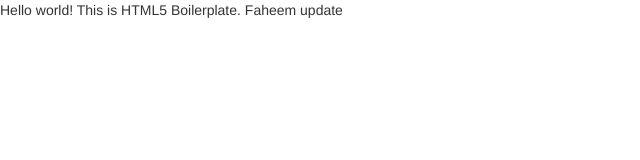
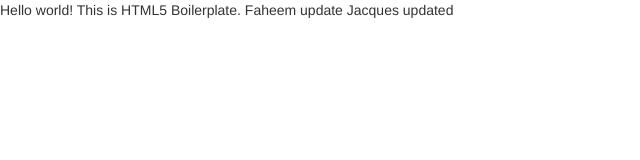
Before and after one commit to jlwfourie/teamUnderdog, a plain HTML site: page index.html in a window 1280 px wide. Shown: the whole page, without its empty margins (0-640 px from the left). Drawn offline with nearby package versions, Linux system fonts and the light colour scheme.

Commit message:
y commit

```diff
--- a/index.html
+++ b/index.html
@@ -20,7 +20,7 @@
         <![endif]-->
 
         <!-- Add your site or application content here -->
-        <p>Hello world! This is HTML5 Boilerplate. Faheem update</p>
+        <p>Hello world! This is HTML5 Boilerplate. Faheem update Jacques updated</p>
 
         <script src="https://code.jquery.com/jquery-1.12.0.min.js"></script>
         <script>window.jQuery || document.write('<script src="js/vendor/jquery-1.12.0.min.js"><\/script>')</script>
```
